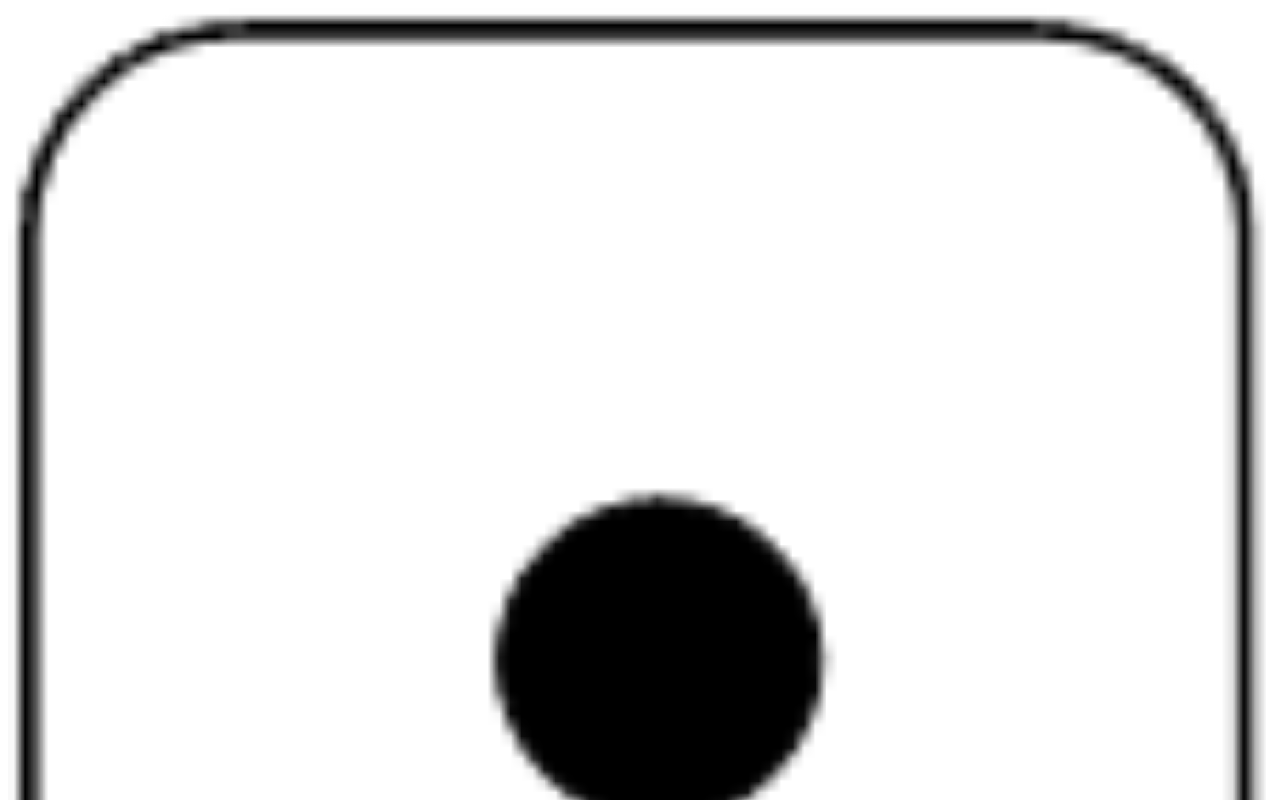
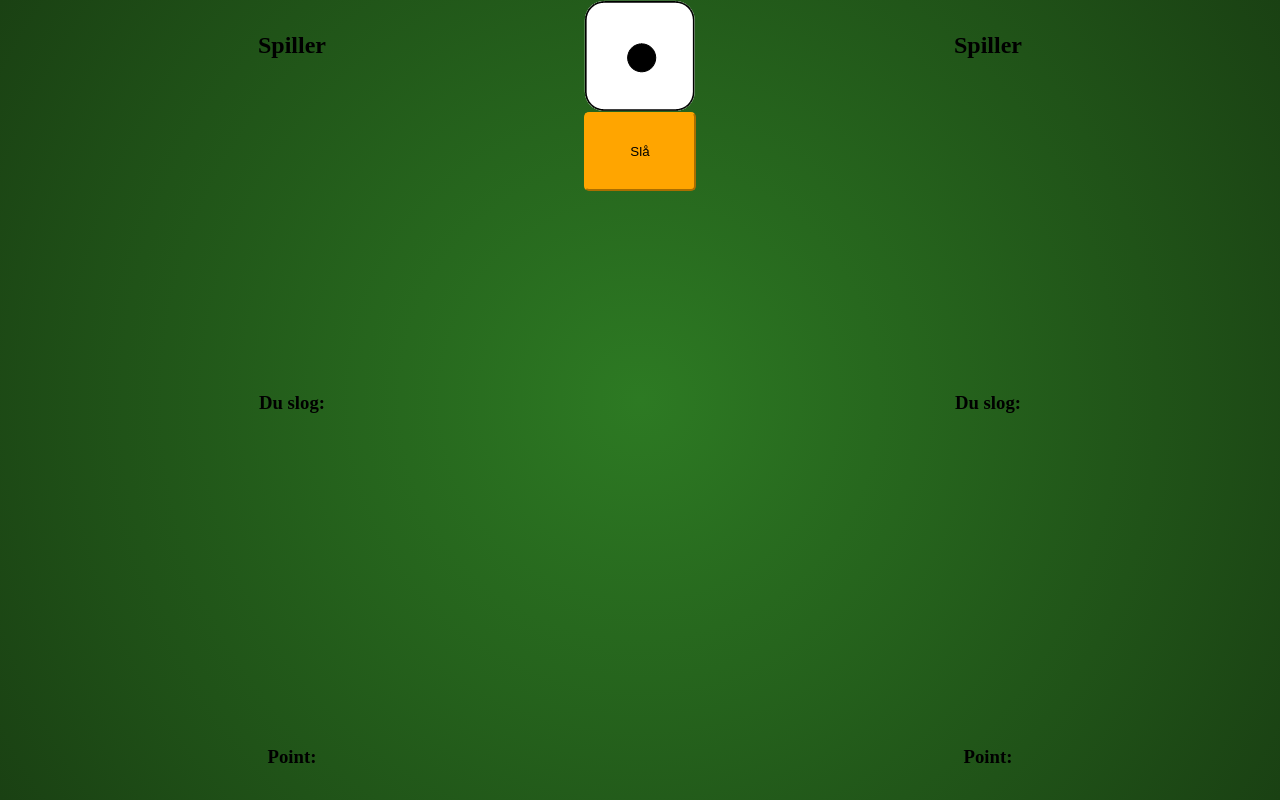
Before and after one commit to simo994q/react-terninge-spil, a React (Vite) app in the folder terninge-spil/: page / in a window 1280 px wide. Shown: the top 800 px of the page. Built offline with nearby package versions, Linux system fonts and the light colour scheme.

Commit message:
css opsætinig

```diff
--- a/terninge-spil/src/App.css
+++ b/terninge-spil/src/App.css
@@ -1,3 +1,17 @@
+* {
+    margin: 0;
+    padding: 0;
+    box-sizing: border-box;
+}
+
+.appContainer {
+    display: flex;
+    width: 100vw;
+    height: 100vh;
+    flex-direction: row;
+    background: rgb(45, 122, 35);
+    background: radial-gradient(circle, rgba(45, 122, 35, 1) 0%, rgba(26, 65, 19, 1) 100%);
+
     button{
         padding: 30px;
         background-color: orange;
@@ -9,3 +23,5 @@ button{
         display: flex;
         flex-direction: column;
     }
+
+}
--- a/terninge-spil/src/App.jsx
+++ b/terninge-spil/src/App.jsx
@@ -1,5 +1,6 @@
 import { useState } from "react";
-import "./App.css";
+import './App.css';
+import { Players } from './components/Players/Players'
 import img1 from '../src/assets/Alea_1.png'
 import img2 from '../src/assets/Alea_2.png'
 import img3 from '../src/assets/Alea_3.png'
@@ -27,11 +28,13 @@ function App() {
 
   return (
     <>
-      <div>
+      <div className='appContainer'>
+        <Players />
         <div className="dice">
           <img src={currentFace}></img>
           <button onClick={rollDice}>Slå</button>
         </div>
+        <Players />
       </div>
     </>
   );
--- a/terninge-spil/src/components/Players/Players.jsx
+++ b/terninge-spil/src/components/Players/Players.jsx
@@ -3,12 +3,16 @@ import style from './Players.module.scss'
 export function Players(props) {
     return (
         <div className={style.playerContainer}>
-            <h2 className={style.playerNumber}>Spiller {props.player.number}</h2>
+            <h2 className={style.playerNumber}>Spiller</h2>
             <div className={style.playerDiceRoll}>
                 <h3>Du slog:</h3>
-                <p>{props.player.recentDiceRoll}</p>
+                <p></p>
             </div>
-            <h3 className={style.playerPoints}>Point: {props.player.points}</h3>
+            <h3 className={style.playerPoints}>Point: </h3>
         </div>
     )
 }
+
+// {props.player.number}
+// {props.player.recentDiceRoll}
+// {props.player.points}
```
Also changed, not shown: terninge-spil/src/App.scss (deleted, +0 -11 lines). Lines whose indentation alone changed are shown as unchanged.
